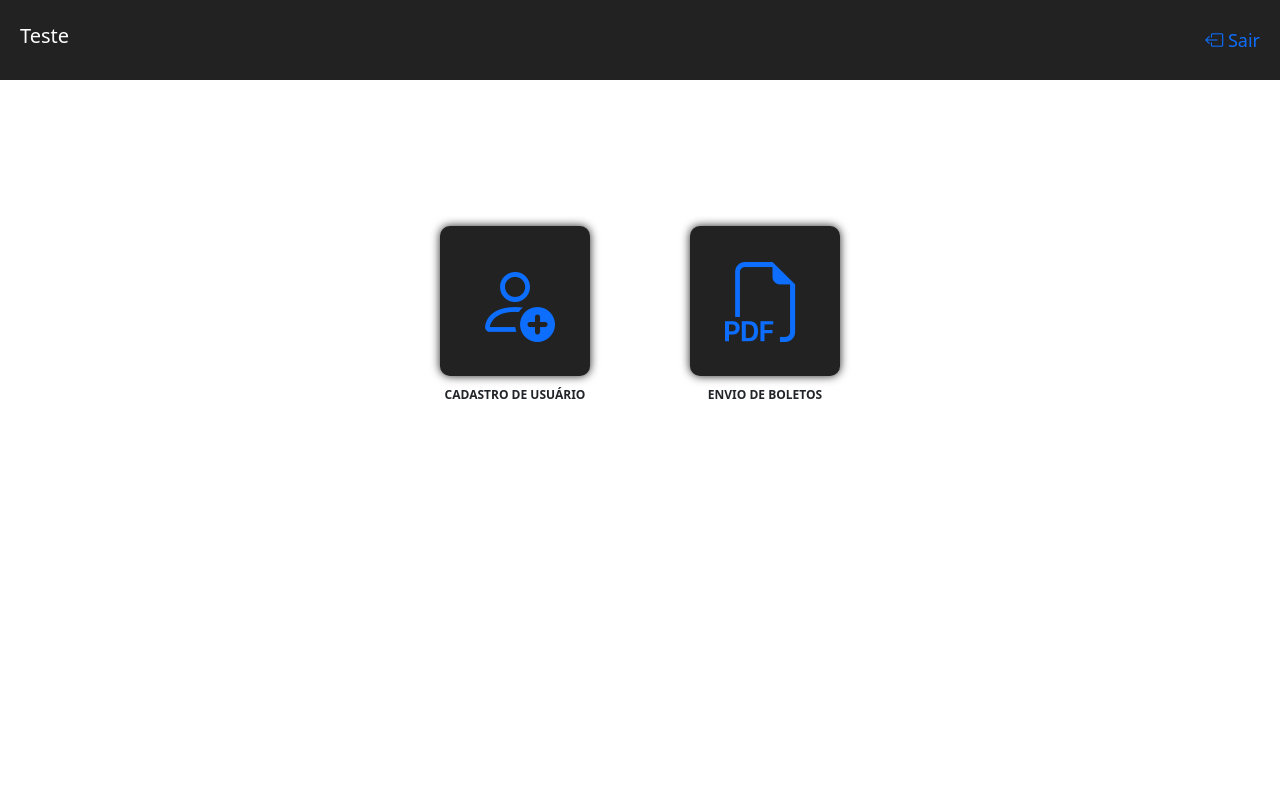
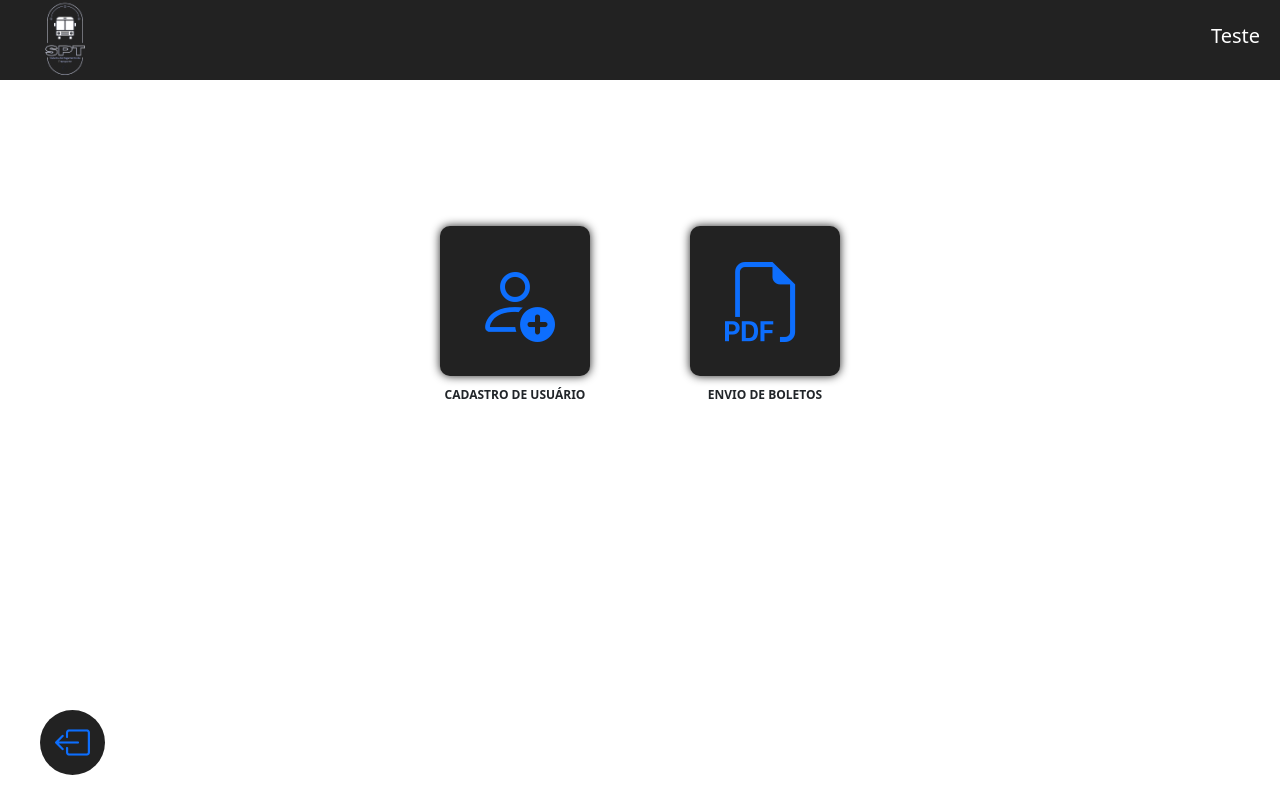
Before and after one commit to MayconD27/SPT, a PHP site: page / in a window 1280 px wide. Run offline with PHP 8.4, Linux system fonts and the light colour scheme; a user stored in the database is signed in.

Commit message:
começo dos inserts

```diff
--- a/admin_tela/cadastro_usuario.php
+++ b/admin_tela/cadastro_usuario.php
@@ -9,9 +9,9 @@
 </head>
 <body>
     <h1>Cadastro de usuário</h1>
-    <form action="" method="post">
+    <form action="inseriruser.php" method="post">
          <label for="nome">
-            nome
+            nome completo
          </label>
         <input type="text" name="nome">
         <label for="cpf">
--- a/css/index.css
+++ b/css/index.css
@@ -8,6 +8,7 @@ h1{
     display: flex;
     background-color: #222;
     justify-content: space-between;
+    flex-direction: row-reverse;
     align-items: center;
     height: 80px;
     box-sizing: border-box;
@@ -15,9 +16,26 @@ h1{
 }
 
 .btn_sair{
-    font-size:18px ;
+    font-size: 35px ;
     text-align: start;
     text-decoration: none;
+    background-color: #222;
+    border-radius: 50%;
+    width: 65px;
+    height: 65px;
+    display: flex;
+    align-items: center;
+    justify-content: center;
+    position:fixed;
+    bottom: 25px ;
+    left: 40px;
+
+
+
+
+
+
+
 }
 .container{
     padding: 30px 20px;
@@ -53,3 +71,11 @@ h1{
     width: 100%;
     margin: 10px auto;
 }
+
+.logo{
+
+    width: 110px;
+    height: 110px;
+    position: fixed;
+    left: 10px;
+}
--- a/index.php
+++ b/index.php
@@ -32,8 +32,8 @@ session_start();
             ?>
         </h1>
 
-        <a href="logout.php" class="btn_sair"> <i class="bi bi-box-arrow-left"></i> Sair</a>
-
+        <a href="logout.php" class="btn_sair"> <i class="bi bi-box-arrow-left"></i></a>
+        <img src="img/spt_logo.png" alt="" class="logo">
     </nav>
     <?php
         include_once 'admin_tela/homeAdmin.php'
```
Also changed, not shown: admin_tela/inseriruser.php (added, +10 -0 lines).
